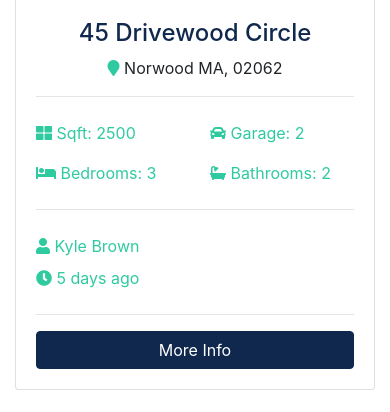
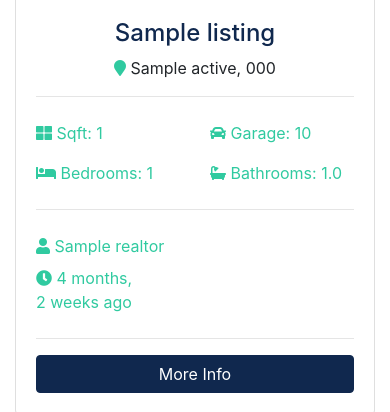
Before and after one commit to ashkanbeeu/real_estate_project, a Django app: page / in a window 390 px wide. Shown: the part 1194-1606 px from the top of the page. Run offline with Django 3.2, Linux system fonts and the light colour scheme; tables that the repository leaves empty hold one stand-in row (values such as "Sample post"); grey boxes marked "Sample" are stand-in pictures; some libraries are stand-ins or nearby versions.

Commit message:
configure main and about page

```diff
--- a/pages/views.py
+++ b/pages/views.py
@@ -1,9 +1,28 @@
 from django.shortcuts import render
+from listings.models import Listing
+from realtors.models import Realtor
 
 
 def index(request):
-    return render(request, 'pages/index.html')
+  listings = Listing.objects.order_by('-list_date').filter(is_published=True)[:3]
+
+  context = {
+    'listings': listings
+  }
+
+  return render(request, 'pages/index.html', context)
 
 
 def about(request):
-    return render(request, 'pages/about.html')
+  # Get all realtors
+  realtors = Realtor.objects.order_by('hire_date')
+
+  # Get seller of month
+  mvp_realtors = Realtor.objects.all().filter(is_mvp=True)
+
+  context = {
+    'realtors': realtors,
+    'mvp_realtors': mvp_realtors
+  }
+
+  return render(request, 'pages/about.html', context)
--- a/templates/listings/listings.html
+++ b/templates/listings/listings.html
@@ -79,7 +79,7 @@
             </div>
           {% endfor %}
         {% else %}
-          <div class="com_md_12">
+          <div class="col_md_12">
             <p> No Listings Available </p>
           </div>
         {% endif %}
--- a/templates/pages/index.html
+++ b/templates/pages/index.html
@@ -1,4 +1,6 @@
 {% extends 'base.html' %}
+
+{% load humanize %}
 
 {% block content %}
 <!-- Showcase -->
@@ -130,134 +132,56 @@
 <div class="container">
     <h3 class="text-center mb-3">Latest Listings</h3>
     <div class="row">
-    <!-- Listing 1 -->
+
+    {% if listings %}
+        {% for listing in listings %}
             <div class="col-md-6 col-lg-4 mb-4">
               <div class="card listing-preview">
-        <img class="card-img-top" src="assets/img/homes/home-1.jpg" alt="">
+                <img class="card-img-top" src="{{ listing.photo_main.url }}" alt="">
                 <div class="card-img-overlay">
                   <h2>
-            <span class="badge badge-secondary text-white">$490,000</span>
+                    <span class="badge badge-secondary text-white">${{ listing.price | intcomma }}</span>
                   </h2>
                 </div>
                 <div class="card-body">
                   <div class="listing-heading text-center">
-            <h4 class="text-primary">45 Drivewood Circle</h4>
+                    <h4 class="text-primary">{{ listing.title }}</h4>
                     <p>
-                <i class="fas fa-map-marker text-secondary"></i> Norwood MA, 02062</p>
+                      <i class="fas fa-map-marker text-secondary"></i> {{ listing.city }} {{ listing.state }},  {{ listing.zipcode }}</p>
                   </div>
                   <hr>
                   <div class="row py-2 text-secondary">
                     <div class="col-6">
-                <i class="fas fa-th-large"></i> Sqft: 2500</div>
+                      <i class="fas fa-th-large"></i> Sqft: {{ listing.sqft }}</div>
                     <div class="col-6">
-                <i class="fas fa-car"></i> Garage: 2</div>
+                      <i class="fas fa-car"></i> Garage: {{ listing.garage }}</div>
                   </div>
                   <div class="row py-2 text-secondary">
                     <div class="col-6">
-                <i class="fas fa-bed"></i> Bedrooms: 3</div>
+                      <i class="fas fa-bed"></i> Bedrooms: {{ listing.bedrooms }}</div>
                     <div class="col-6">
-                <i class="fas fa-bath"></i> Bathrooms: 2</div>
+                      <i class="fas fa-bath"></i> Bathrooms: {{ listing.bathrooms }}</div>
                   </div>
                   <hr>
                   <div class="row py-2 text-secondary">
-            <div class="col-6">
-                <i class="fas fa-user"></i> Kyle Brown</div>
+                    <div class="col-12">
+                      <i class="fas fa-user"></i> {{ listing.realtor }}</div>
                   </div>
                   <div class="row text-secondary pb-2">
                     <div class="col-6">
-                <i class="fas fa-clock"></i> 5 days ago</div>
+                      <i class="fas fa-clock"></i> {{ listing.list_date | naturaltime}}</div>
                   </div>
                   <hr>
-            <a href="listing.html" class="btn btn-primary btn-block">More Info</a>
+                  <a href="{% url 'listings_listing' listing.id %}" class="btn btn-primary btn-block">More Info</a>
                 </div>
               </div>
             </div>
-
-    <!-- Listing 2 -->
-    <div class="col-md-6 col-lg-4 mb-4">
-        <div class="card listing-preview">
-        <img class="card-img-top" src="assets/img/homes/home-2.jpg" alt="">
-        <div class="card-img-overlay">
-            <h2>
-            <span class="badge badge-secondary text-white">$550,000</span>
-            </h2>
+        {% endfor %}
+    {% else %}
+        <div class="col_md_12">
+        <p> No Listings Available </p>
         </div>
-        <div class="card-body">
-            <div class="listing-heading text-center">
-            <h4 class="text-primary">18 Jefferson Lane</h4>
-            <p>
-                <i class="fas fa-map-marker text-secondary"></i> Woburn MA, 01801</p>
-            </div>
-            <hr>
-            <div class="row py-2 text-secondary">
-            <div class="col-6">
-                <i class="fas fa-th-large"></i> Sqft: 3200</div>
-            <div class="col-6">
-                <i class="fas fa-car"></i> Garage: 1</div>
-            </div>
-            <div class="row py-2 text-secondary">
-            <div class="col-6">
-                <i class="fas fa-bed"></i> Bedrooms: 4</div>
-            <div class="col-6">
-                <i class="fas fa-bath"></i> Bathrooms: 2.5</div>
-            </div>
-            <hr>
-            <div class="row py-2 text-secondary">
-            <div class="col-6">
-                <i class="fas fa-user"></i> Mark Hudson</div>
-            </div>
-            <div class="row text-secondary pb-2">
-            <div class="col-6">
-                <i class="fas fa-clock"></i> 5 days ago</div>
-            </div>
-            <hr>
-            <a href="listing.html" class="btn btn-primary btn-block">More Info</a>
-        </div>
-        </div>
-    </div>
-
-    <!-- Listing 3 -->
-    <div class="col-md-6 col-lg-4 mb-4">
-        <div class="card listing-preview">
-        <img class="card-img-top" src="assets/img/homes/home-3.jpg" alt="">
-        <div class="card-img-overlay">
-            <h2>
-            <span class="badge badge-secondary text-white">$580,000</span>
-            </h2>
-        </div>
-        <div class="card-body">
-            <div class="listing-heading text-center">
-            <h4 class="text-primary">187 Woodrow Street</h4>
-            <p>
-                <i class="fas fa-map-marker text-secondary"></i> Salem MA, 01915</p>
-            </div>
-            <hr>
-            <div class="row py-2 text-secondary">
-            <div class="col-6">
-                <i class="fas fa-th-large"></i> Sqft: 3107</div>
-            <div class="col-6">
-                <i class="fas fa-car"></i> Garage: 0</div>
-            </div>
-            <div class="row py-2 text-secondary">
-            <div class="col-6">
-                <i class="fas fa-bed"></i> Bedrooms: 4</div>
-            <div class="col-6">
-                <i class="fas fa-bath"></i> Bathrooms: 3</div>
-            </div>
-            <hr>
-            <div class="row py-2 text-secondary">
-            <div class="col-6">
-                <i class="fas fa-user"></i> Mark Hudson</div>
-            </div>
-            <div class="row text-secondary pb-2">
-            <div class="col-6">
-                <i class="fas fa-clock"></i> 5 days ago</div>
-            </div>
-            <hr>
-            <a href="listing.html" class="btn btn-primary btn-block">More Info</a>
-        </div>
-        </div>
-    </div>
+    {% endif %}
 
     </div>
 </div>
```
Also changed, not shown: templates/pages/about.html (+19 -30 lines). Lines whose indentation alone changed are shown as unchanged.
